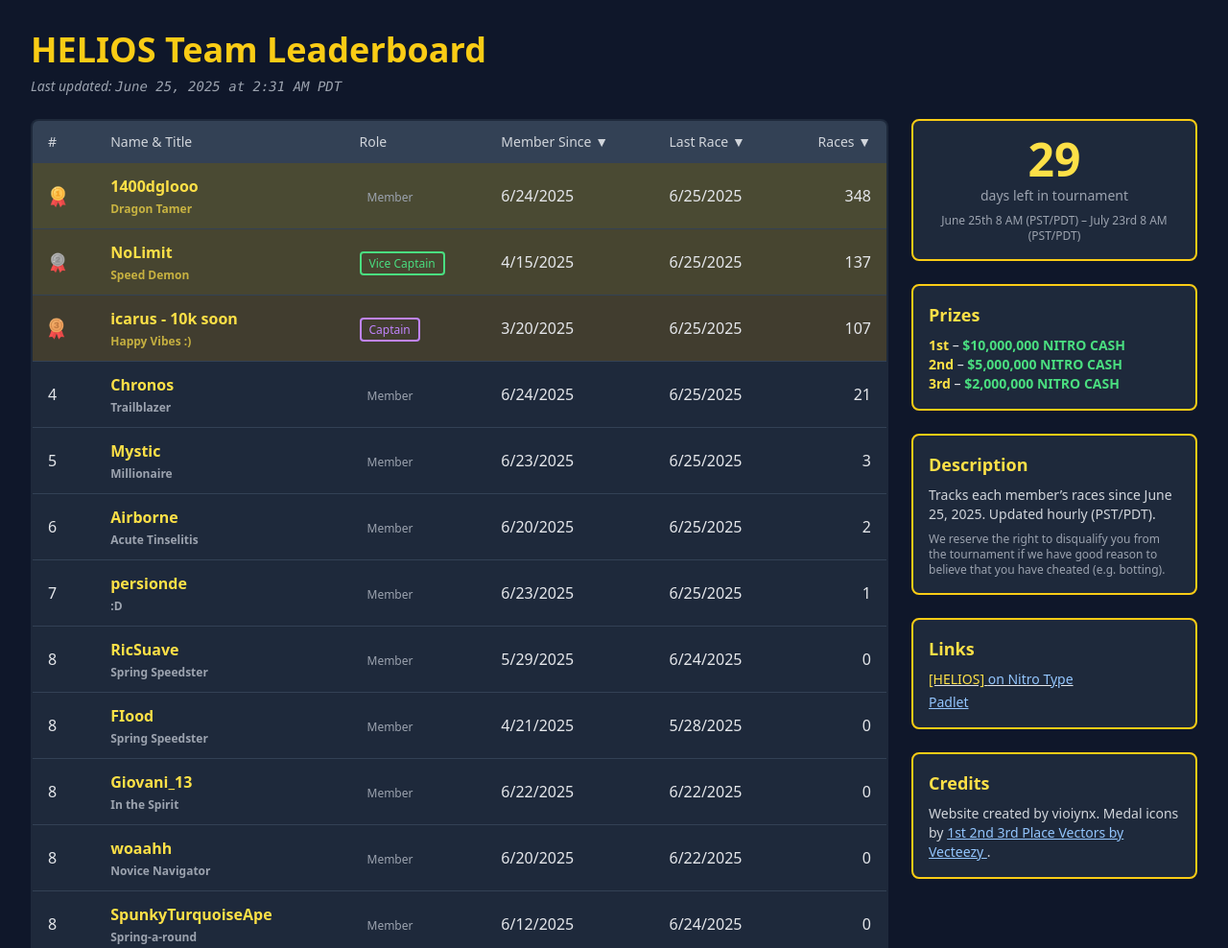
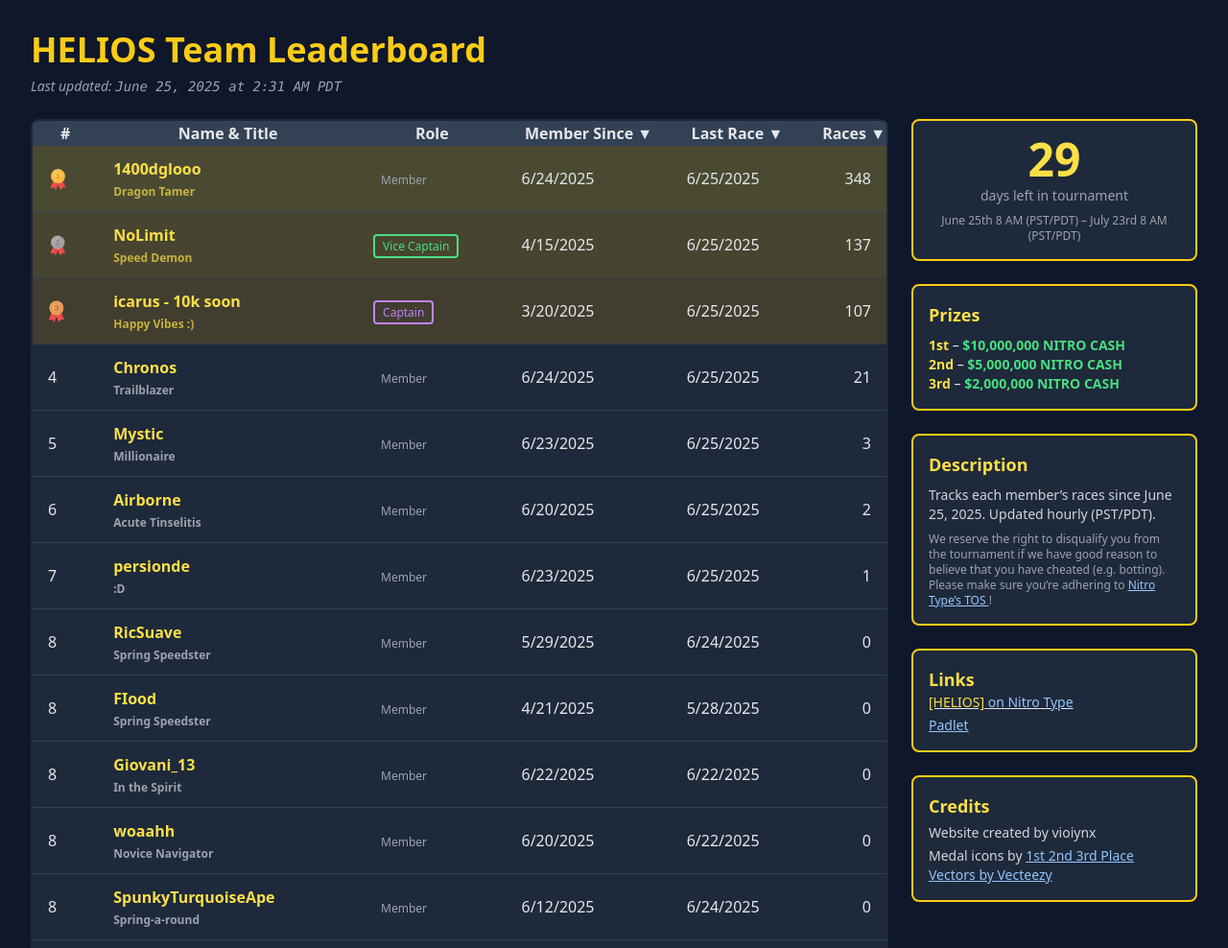
Before and after one commit to heliocentricity/17m-nct-comp, a website: page docs/index.html in a window 1280 px wide. Shown: the top 988 px of the page at 96% size. Drawn offline with nearby package versions, Linux system fonts and the light colour scheme.

Commit message:
Update index.html

```diff
--- a/docs/index.html
+++ b/docs/index.html
@@ -24,18 +24,12 @@
       <table class="min-w-full bg-slate-800 border-2 border-yellow-400 rounded-lg overflow-hidden">
         <thead class="bg-slate-700">
           <tr>
-            <th class="px-4 py-3 text-left text-sm font-medium text-gray-300">#</th>
-            <th class="px-4 py-3 text-left text-sm font-medium text-gray-300">Name & Title</th>
-            <th class="px-4 py-3 text-left text-sm font-medium text-gray-300">Role</th>
-            <th id="th-join"   class="px-4 py-3 text-left text-sm font-medium text-gray-300 sortable">
-              Member Since <span>▼</span>
-            </th>
-            <th id="th-last"   class="px-4 py-3 text-left text-sm font-medium text-gray-300 sortable">
-              Last Race    <span>▼</span>
-            </th>
-            <th id="th-races" class="px-4 py-3 text-right text-sm font-medium text-gray-300 sortable">
-              Races        <span>▼</span>
-            </th>
+            <th>#</th>
+            <th>Name & Title</th>
+            <th>Role</th>
+            <th id="th-join"   class="sortable">Member Since <span>▼</span></th>
+            <th id="th-last"   class="sortable">Last Race    <span>▼</span></th>
+            <th id="th-races"  class="sortable text-right">Races        <span>▼</span></th>
           </tr>
         </thead>
         <tbody id="leaderboard" class="divide-y divide-slate-700"></tbody>
@@ -57,26 +51,31 @@
         <h2 class="text-lg font-semibold text-yellow-300 mb-2">Prizes</h2>
         <p class="text-sm">
           <span class="text-yellow-300 font-bold">1st</span> –
-            <span class="text-green-400 font-semibold">$10,000,000 NITRO CASH</span><br>
+          <span class="text-green-400 font-semibold">$10,000,000 NITRO CASH</span><br>
           <span class="text-yellow-300 font-bold">2nd</span> –
-            <span class="text-green-400 font-semibold">$5,000,000 NITRO CASH</span><br>
+          <span class="text-green-400 font-semibold">$5,000,000 NITRO CASH</span><br>
           <span class="text-yellow-300 font-bold">3rd</span> –
-            <span class="text-green-400 font-semibold">$2,000,000 NITRO CASH</span>
+          <span class="text-green-400 font-semibold">$2,000,000 NITRO CASH</span>
         </p>
       </div>
       <!-- Description -->
-      <div class="bg-slate-800 border-2 border-yellow-400 rounded-lg p-4">
-        <h2 class="text-lg font-semibold text-yellow-300 mb-2">Description</h2>
-        <p class="text-sm text-gray-300 mb-2">
+      <div class="bg-slate-800 border-2 border-yellow-400 rounded-lg p-4 space-y-2">
+        <h2 class="text-lg font-semibold text-yellow-300">Description</h2>
+        <p class="text-sm text-gray-300">
           Tracks each member’s races since June 25, 2025. Updated hourly (PST/PDT).
         </p>
         <p class="text-xs text-gray-400">
           We reserve the right to disqualify you from the tournament if we have good reason to believe that you have cheated (e.g. botting).
+          Please make sure you’re adhering to
+          <a href="https://www.nitrotype.com/support/tos/" target="_blank"
+             class="underline text-blue-300">
+            Nitro Type’s TOS
+          </a>!
         </p>
       </div>
       <!-- Links -->
       <div class="bg-slate-800 border-2 border-yellow-400 rounded-lg p-4">
-        <h2 class="text-lg font-semibold text-yellow-300 mb-2">Links</h2>
+        <h2 class="text-lg font-semibold text-yellow-300">Links</h2>
         <ul class="text-sm space-y-1">
           <li>
             <a href="https://www.nitrotype.com/team/HELIOS" target="_blank" class="underline">
@@ -85,21 +84,23 @@
             </a>
           </li>
           <li>
-            <a href="https://padlet.com/icarus_/HELIOS" target="_blank" class="underline text-blue-300">
+            <a href="https://padlet.com/icarus_/HELIOS" target="_blank"
+               class="underline text-blue-300">
               Padlet
             </a>
           </li>
         </ul>
       </div>
       <!-- Credits -->
-      <div class="bg-slate-800 border-2 border-yellow-400 rounded-lg p-4">
-        <h2 class="text-lg font-semibold text-yellow-300 mb-2">Credits</h2>
+      <div class="bg-slate-800 border-2 border-yellow-400 rounded-lg p-4 space-y-1">
+        <h2 class="text-lg font-semibold text-yellow-300">Credits</h2>
+        <p class="text-sm text-gray-300">Website created by vioiynx</p>
         <p class="text-sm text-gray-300">
-          Website created by vioiynx. Medal icons by
+          Medal icons by
           <a href="https://www.vecteezy.com/free-vector/1st-2nd-3rd-place" target="_blank"
              class="underline text-blue-300">
             1st 2nd 3rd Place Vectors by Vecteezy
-          </a>.
+          </a>
         </p>
       </div>
     </div>
@@ -108,33 +109,35 @@
   <script>
     // Days left
     (function(){
-      const end = new Date('2025-07-23T08:00:00-07:00');
+      const end  = new Date('2025-07-23T08:00:00-07:00');
       const diff = end - new Date();
       document.getElementById('days-left').textContent =
-        diff > 0 ? Math.ceil(diff / (1000*60*60*24)) : 0;
+        diff > 0 ? Math.ceil(diff/(1000*60*60*24)) : 0;
     })();
 
+    // sort state & data
     const sortStates = { join: false, last: false, races: false };
     let rowsData = [];
 
+    // clear all arrows to ▼
     function clearArrows() {
       ['th-join','th-last','th-races'].forEach(id => {
         document.getElementById(id).querySelector('span').textContent = '▼';
       });
     }
 
+    // property map
+    const propMap = { join: 'joinStamp', last: 'lastActivity', races: 'delta' };
+
     function sortBy(key) {
-      const map = { join: 'th-join', last: 'th-last', races: 'th-races' };
       sortStates[key] = !sortStates[key];
       clearArrows();
-      const arrow = document.getElementById(map[key]).querySelector('span');
+      const arrow = document.getElementById(`th-${key}`).querySelector('span');
       arrow.textContent = sortStates[key] ? '▲' : '▼';
 
-      rowsData.sort((a, b) => {
-        const dir = sortStates[key] ? 1 : -1;
-        if (key === 'races') return dir * (a.delta - b.delta);
-        return dir * (a[key] - b[key]);
-      });
+      const prop = propMap[key];
+      const dir  = sortStates[key] ? 1 : -1;
+      rowsData.sort((a,b) => dir * ( (a[prop]||0) - (b[prop]||0) ));
       renderRows();
     }
 
@@ -149,15 +152,13 @@
         .then(data => {
           document.getElementById('updated-at').textContent = data.last_updated || 'Unknown';
           const board = data.board || [];
-
-          // build rowsData with static rank
           let lastDelta = null, lastRank = 0;
-          rowsData = board.map((it, idx) => {
+          rowsData = board.map((it,idx) => {
             const rank = (it.delta !== lastDelta) ? idx + 1 : lastRank;
             lastDelta = it.delta; lastRank = rank;
             return {
+              ...it,
               rank,
-              ...it,
               joinStamp:    it.joinStamp || 0,
               lastActivity: it.lastActivity || 0
             };
@@ -171,30 +172,30 @@
       const tbody = document.getElementById('leaderboard');
       tbody.innerHTML = '';
       rowsData.forEach(it => {
-        // highlight top 3
-        let base = '', hover = 'hover:bg-slate-700';
-        if (it.rank === 1) { base='bg-yellow-400/20'; hover='hover:bg-yellow-400/10'; }
-        else if (it.rank === 2) { base='bg-yellow-500/20'; hover='hover:bg-yellow-500/10'; }
-        else if (it.rank === 3) { base='bg-yellow-600/20'; hover='hover:bg-yellow-600/10'; }
+        // highlight top3
+        let base='', hover='hover:bg-slate-700';
+        if(it.rank===1){ base='bg-yellow-400/20'; hover='hover:bg-yellow-400/10'; }
+        else if(it.rank===2){ base='bg-yellow-500/20'; hover='hover:bg-yellow-500/10'; }
+        else if(it.rank===3){ base='bg-yellow-600/20'; hover='hover:bg-yellow-600/10'; }
         const rowClass = `cursor-pointer ${base} ${hover}`;
 
-        // ordinal PNG or fallback
-        let ordHtml = `${it.rank}`;
-        if (it.rank === 1) ordHtml = `<img src="assets/1st.png" alt="1st" class="h-6 inline" />`;
-        if (it.rank === 2) ordHtml = `<img src="assets/2nd.png" alt="2nd" class="h-6 inline" />`;
-        if (it.rank === 3) ordHtml = `<img src="assets/3rd.png" alt="3rd" class="h-6 inline" />`;
+        // PNG ordinals
+        let ord=`${it.rank}`;
+        if(it.rank===1) ord=`<img src="assets/1st.png" alt="1st" class="h-6 inline" />`;
+        if(it.rank===2) ord=`<img src="assets/2nd.png" alt="2nd" class="h-6 inline" />`;
+        if(it.rank===3) ord=`<img src="assets/3rd.png" alt="3rd" class="h-6 inline" />`;
 
         // role badge
-        const roleKey = it.role.toLowerCase().replace(/\s+/g,'');
+        const key = it.role.toLowerCase().replace(/\s+/g,'');
         const roleClasses = {
           officer:      'border-2 border-blue-400 text-blue-400 bg-transparent',
           captain:      'border-2 border-purple-400 text-purple-400 bg-transparent',
           vicecaptain:  'border-2 border-green-400 text-green-400 bg-transparent',
           member:       'text-gray-400'
         };
-        const badgeClass = roleClasses[roleKey] || roleClasses.member;
+        const badgeClass = roleClasses[key] || roleClasses.member;
         let roleLabel = it.role.charAt(0).toUpperCase()+it.role.slice(1);
-        if (roleKey === 'vicecaptain') roleLabel = 'Vice Captain';
+        if(key==='vicecaptain') roleLabel='Vice Captain';
 
         // dates
         const joinDate = it.joinStamp
@@ -205,7 +206,7 @@
           : 'N/A';
 
         // title color
-        const titleColor = it.rank <= 3 ? 'text-yellow-300/70' : 'text-gray-400';
+        const titleColor = it.rank<=3 ? 'text-yellow-300/70' : 'text-gray-400';
         const titleHtml = it.title
           ? `<div class="text-xs ${titleColor} mt-1">${it.title}</div>`
           : '';
@@ -216,7 +217,7 @@
           `location.href='https://www.nitrotype.com/racer/${it.username}'`);
         tr.setAttribute('title','View Nitro Type profile');
         tr.innerHTML = `
-          <td class="px-4 py-3">${ordHtml}</td>
+          <td class="px-4 py-3">${ord}</td>
           <td class="px-4 py-3 text-yellow-300 font-semibold">
             ${it.displayName}
             ${titleHtml}
```
